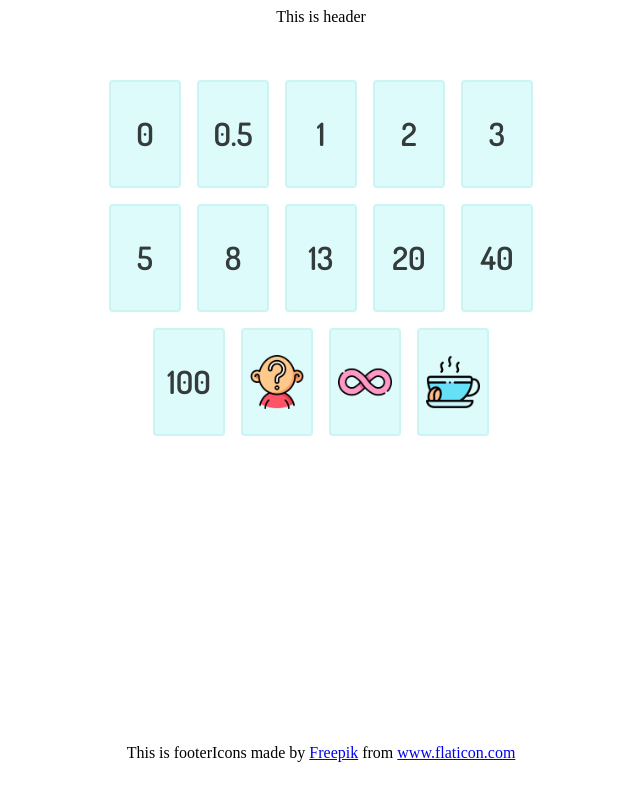
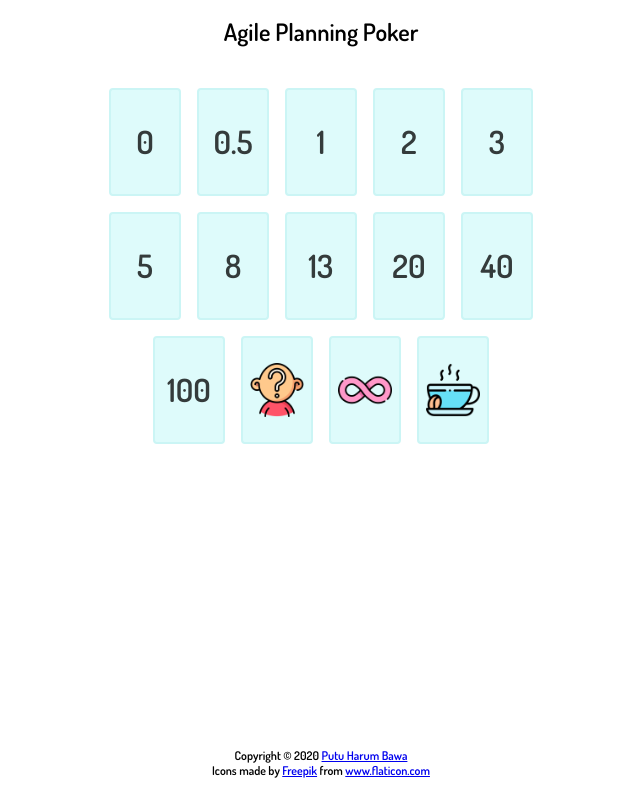
Before and after one commit to harum/agile-poker, a website built with webpack: page src/templates/index.html in a window 1280 px wide. Shown: the whole page, without its empty margins (319-959 px from the left). Built offline with nearby package versions, Linux system fonts and the light colour scheme.

Commit message:
adjust text

```diff
--- a/src/stylesheet/style.scss
+++ b/src/stylesheet/style.scss
@@ -15,10 +15,13 @@
 
 * {
   box-sizing: border-box;
+  padding: 0;
+  margin: 0;
 }
 
 html {
-  height: 100%;
+  height: 100vh;
+  font-family: 'CardFont';
 }
 
 body {
@@ -41,11 +44,19 @@ main {
 
 footer {
   grid-area: footer;
+  flex-direction: column;
+  text-align: center;
+  font-size: 0.75em;
 }
 
 header, main, footer {
   justify-self: center;
   display: flex;
+  padding: 1em;
+}
+
+h1 {
+  font-size: 1.5em;
 }
 
 .container {
@@ -53,7 +64,6 @@ header, main, footer {
 }
 
 .c-cards {
-  font-family: 'CardFont';
   display: flex;
   width: 100%;
   flex-wrap: wrap;
--- a/src/templates/index.html
+++ b/src/templates/index.html
@@ -6,13 +6,20 @@
   </head>
   <body>
     <header>
-      This is header
+      <h1>Agile Planning Poker</h1>
     </header>
     <main id="app" class="container">
     </main>
     <footer>
-      This is footer
-      <div>Icons made by <a href="https://www.flaticon.com/authors/freepik" title="Freepik">Freepik</a> from <a href="https://www.flaticon.com/"     title="Flaticon">www.flaticon.com</a></div>
+      <div>
+        Copyright © 2020 <a href="https://harumbawa.com">Putu Harum Bawa</a>
+      </div>
+      <div>
+        Icons made by
+        <a href="https://www.flaticon.com/authors/freepik" title="Freepik">Freepik</a>
+        from
+        <a href="https://www.flaticon.com/" title="Flaticon">www.flaticon.com</a>
+      </div>
     </footer>
   </body>
 </html>
```
